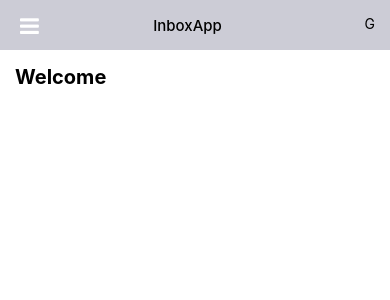
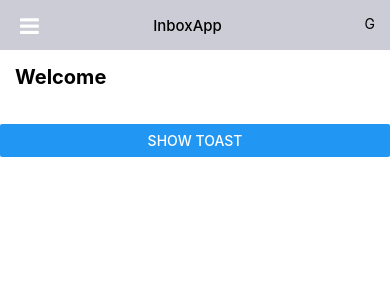
Before and after one commit to dash-biswajit/react-native-typescript-example, a React Native app: screen / in a window 390 px wide. Shown: the top 300 px of the page. Built offline with nearby package versions, Linux system fonts and the light colour scheme; no server answers.

Commit message:
Adding native toast integration WIP

```diff
--- a/src/app.tsx
+++ b/src/app.tsx
@@ -2,13 +2,15 @@ import * as React from 'react';
 import {
   StyleSheet,
   View,
-  Platform
+  Platform,
+  Button
 } from 'react-native';
 import HomeScreen from './containers/HomeScreen';
 import {User, Message} from './types';
 import Header from './components/Header';
 import { Provider } from 'react-redux';
 import store from './store';
+import ToastNativeAndroid from './components/ToastNativeAndroid';
 
 /**
  * PropTypes definition for the App
@@ -38,6 +40,9 @@ export default class App extends React.PureComponent<Props, State> {
         <View style={styles.container}>
           <Header title='InboxApp' avatar='G' />
           <HomeScreen />
+          <Button title='show toast'
+            onPress={() => ToastNativeAndroid.showMe()}
+          />
         </View>
       </Provider>
     );
--- /dev/null
+++ b/src/components/ToastNativeAndroid.tsx
@@ -0,0 +1,2 @@
+import * as NativeModules from 'react-native';
+export default NativeModules.ToastNativeAndroid;
```
Also changed, not shown: 3 other files (tests, documents, lock files or other folders).
